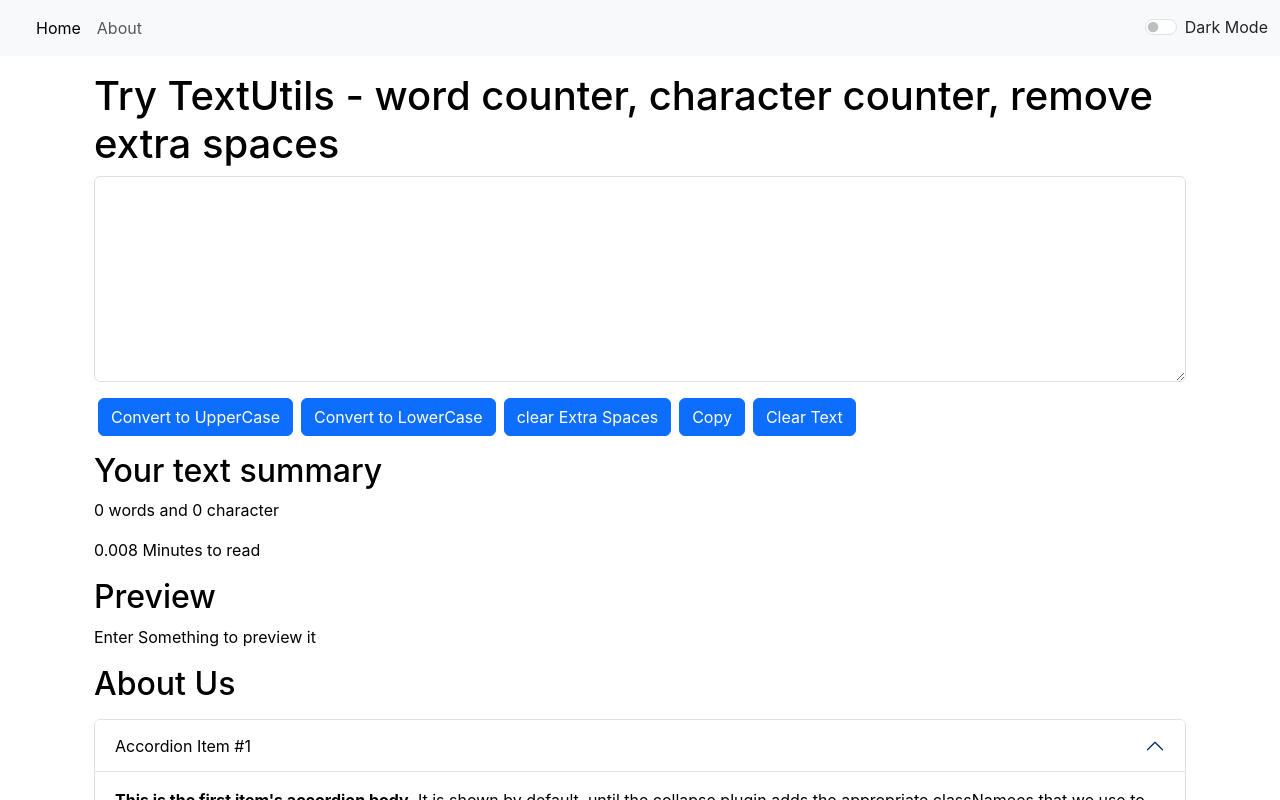
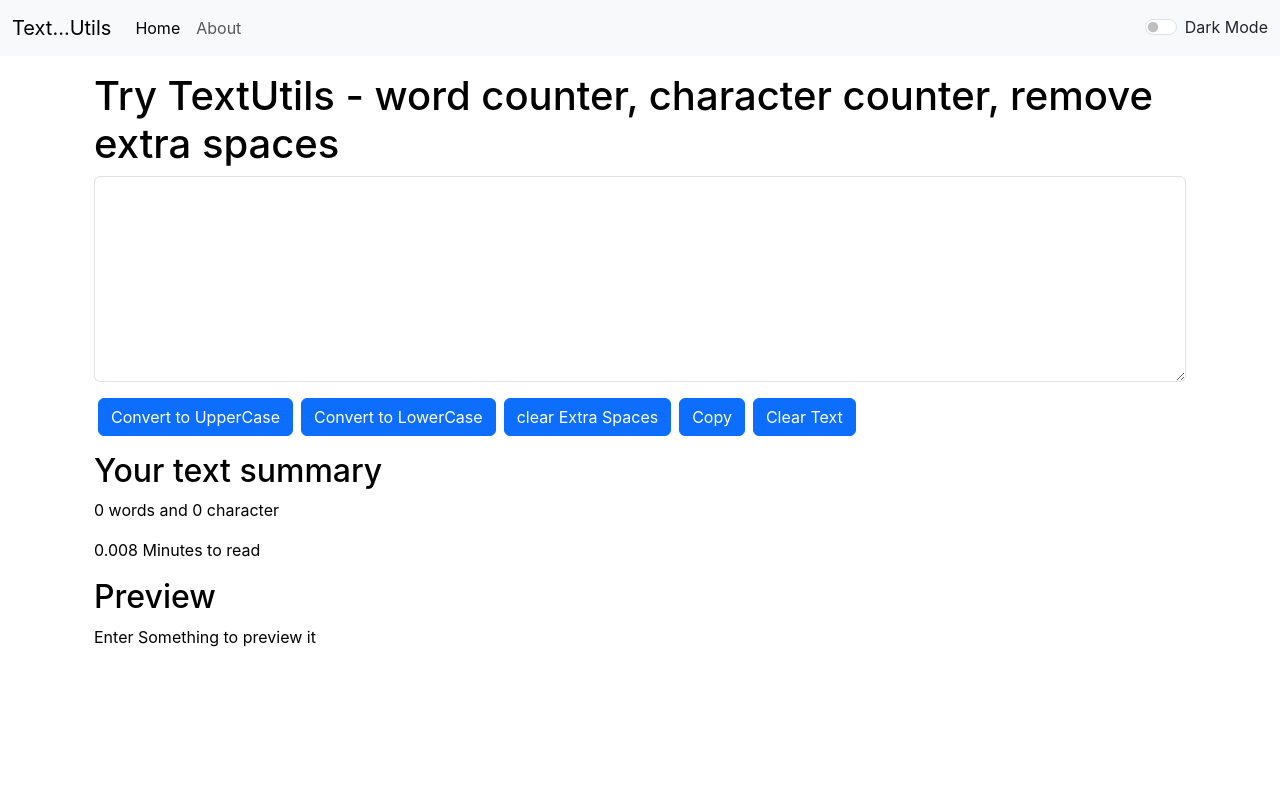
Before and after one commit to AnkitSheokeen/TextUtils, a React (Create React App) app: page / in a window 1280 px wide. Shown: the top 800 px of the page. Built offline with nearby package versions, Linux system fonts and the light colour scheme.

Commit message:
Add Router

```diff
--- a/package.json
+++ b/package.json
@@ -8,6 +8,7 @@
     "@testing-library/user-event": "^13.5.0",
     "react": "^18.3.1",
     "react-dom": "^18.3.1",
+    "react-router-dom": "^6.25.0",
     "react-scripts": "5.0.1",
     "web-vitals": "^2.1.4"
   },
--- a/src/App.js
+++ b/src/App.js
@@ -5,6 +5,11 @@
 import NavBar from './components/NavBar';
 import TextForm from './components/TextForm';
 import Alert from './components/Alert';
+import {
+  BrowserRouter as Router,
+  Routes,
+  Route,
+} from "react-router-dom";
 
 
 function App() {
@@ -38,15 +43,17 @@
 
   return (
     <>
+      <Router>
+        <NavBar mode={mode} toggleMode={toggleMode}/>
+        <Alert alert ={alert}/>
 
-    <NavBar mode={mode} toggleMode={toggleMode}/>
-    <Alert alert ={alert}/>
-
-    <div className='container my-3'>
-      <TextForm showAlert={showAlert} heading="Enter the text to analysis" mode={mode} />
-      <About mode={mode}/>
-    </div>
-
+        <div className='container my-3'>
+          <Routes>
+            <Route exact path="/" element={<TextForm showAlert={showAlert} heading="Enter the text to analysis" mode={mode} />} />
+            <Route exact path="/about" element={<About mode={mode} />} />
+          </Routes>
+        </div>
+      </Router>
     </>
   );
 }
--- a/src/components/NavBar.js
+++ b/src/components/NavBar.js
@@ -1,20 +1,21 @@
 import React from 'react'
+import { Link } from 'react-router-dom'
 
 export default function NavBar(props) {
   return (
     <nav className={`navbar navbar-expand-lg  navbar-${props.mode} bg-${props.mode}`}>
         <div className="container-fluid">
-            <a className="navbar-brand" href="/">{props.title}</a>
+            <Link className="navbar-brand" to="/">Text...Utils</Link>
             <button className="navbar-toggler" type="button" data-bs-toggle="collapse" data-bs-target="#navbarSupportedContent" aria-controls="navbarSupportedContent" aria-expanded="false" aria-label="Toggle navigation">
             <span className="navbar-toggler-icon"></span>
             </button>
             <div className="collapse navbar-collapse" id="navbarSupportedContent">
             <ul className="navbar-nav me-auto mb-2 mb-lg-0">
                 <li className="nav-item">
-                <a className="nav-link active" aria-current="page" href="/">Home</a>
+                <Link className="nav-link active" aria-current="page" to="/">Home</Link>
                 </li>
                 <li className="nav-item">
-                <a className="nav-link" href="/">About</a>
+                <Link  className="nav-link" to="/about">About</Link>
                 </li>
             </ul>
             {/* <form className="d-flex" role="search">
```
Also changed, not shown: 1 other file (tests, documents, lock files or other folders).
